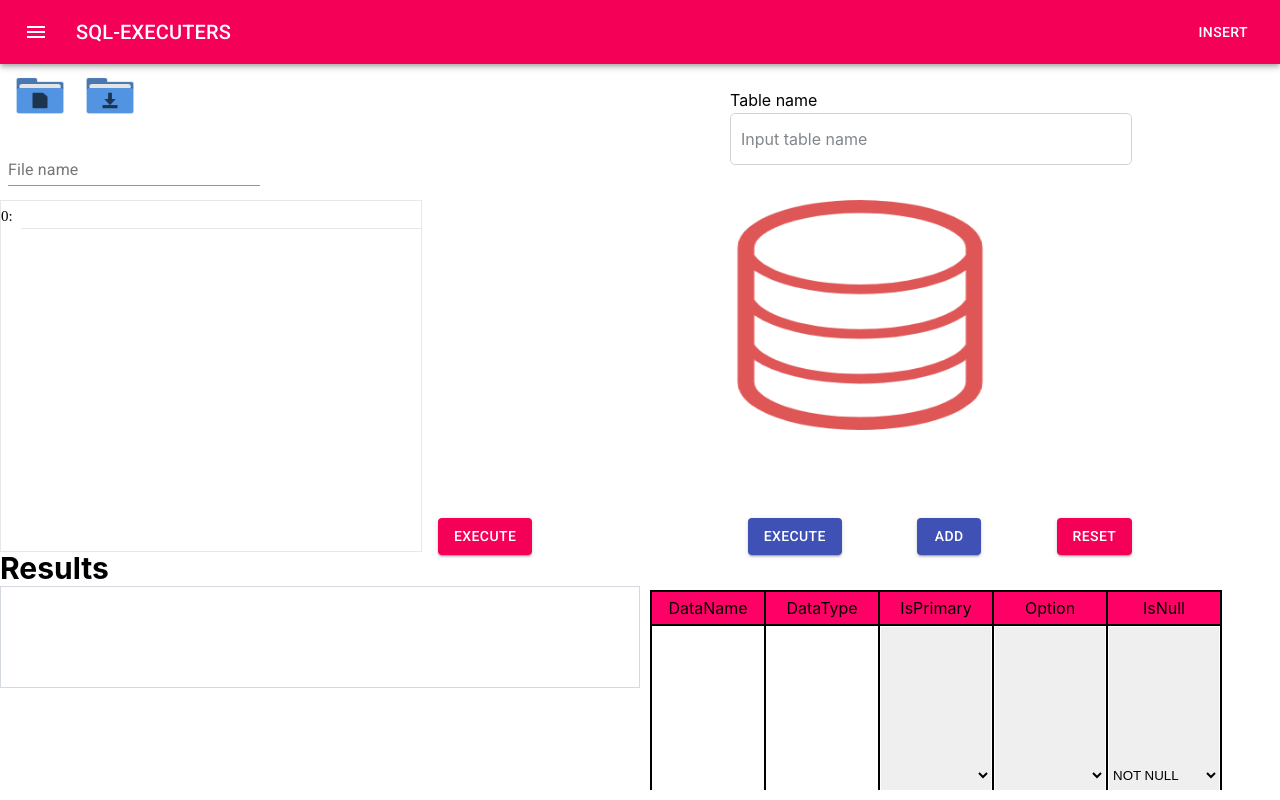
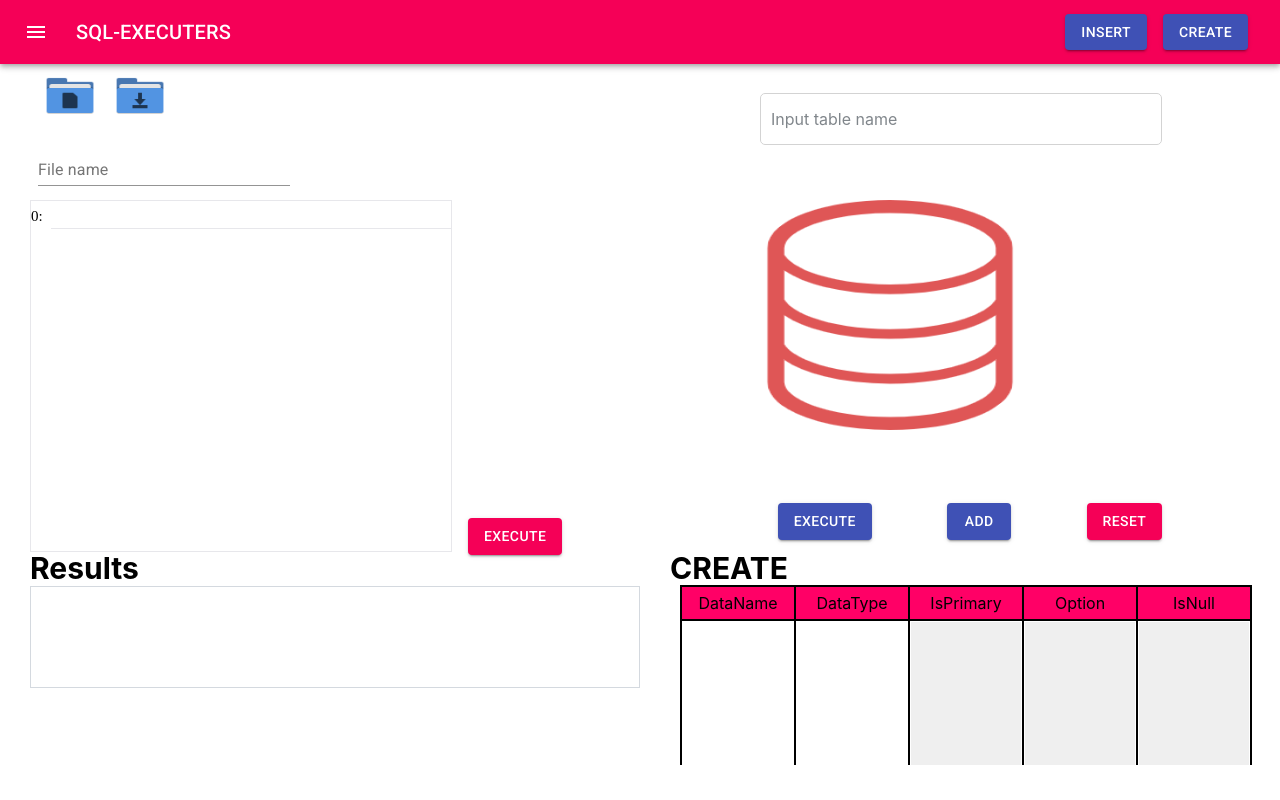
Before and after one commit to u-kai/sql-executers, a React (Create React App) app: page / in a window 1280 px wide. Built offline with nearby package versions, Linux system fonts and the light colour scheme.

Commit message:
add error handle complate

```diff
--- a/src/components/atoms/ButtonAppBar-MaterialUI.tsx
+++ b/src/components/atoms/ButtonAppBar-MaterialUI.tsx
@@ -7,6 +7,7 @@ import Typography from '@material-ui/core/Typography';
 import Button from '@material-ui/core/Button';
 import IconButton from '@material-ui/core/IconButton';
 import MenuIcon from '@material-ui/icons/Menu';
+import {ContainedButtons} from "../atoms/Bottun_MatirialUI"
 
 const useStyles = makeStyles((theme: Theme) =>
   createStyles({
@@ -25,19 +26,18 @@ const useStyles = makeStyles((theme: Theme) =>
 
 type Props = {
     buttons?:string[]
-    onClicks?:((event: React.MouseEvent<HTMLButtonElement, MouseEvent>) => void)[]
+    onClick?: ((event: Reac.MouseEvent<HTMLButtonElement, MouseEvent>) => void)[] | undefined
     color?: "inherit" | "transparent" | "default" | "primary" | "secondary" | undefined
     title?:string
     futter?:boolean
-
 }
 export const ButtonAppBar:VFC<Props> = (props) => {
   const classes = useStyles();
-  const {buttons,onClicks=[console.log("")],color="secondary",title="SQL-EXECUTERS",futter=false} = props
+  const {buttons,onClick,color="secondary",title="SQL-EXECUTERS",futter=false} = props
+  console.log(onClick)
   return (
     <>
-    {futter ? (
-      <div className={classes.root}>
+     <div className={classes.root}>
       <AppBar position="static" color={color}>
         <Toolbar>
           <IconButton edge="start" className={classes.menuButton} color="inherit" aria-label="menu">
@@ -47,44 +47,11 @@ export const ButtonAppBar:VFC<Props> = (props) => {
             {title}
           </Typography>
             {buttons?.map((button,i)=>(
-                onClicks[i] ? (
-                <Button color="inherit" onClick={(e)=>onClicks[i]}>
-                    {button}
-                </Button>
-                ) : (
-                <Button color="inherit">
-                    {button}
-                </Button>
-                )
+                <ContainedButtons onClick={onClick![i]} color={"primary"} value={button}></ContainedButtons>
             ))}
         </Toolbar>
       </AppBar>
     </div>
-    ):(
-      <div className={classes.root}>
-      <AppBar position="static" color={color}>
-        <Toolbar>
-          <IconButton edge="start" className={classes.menuButton} color="inherit" aria-label="menu">
-            <MenuIcon />
-          </IconButton>
-          <Typography variant="h6" className={classes.title}>
-            {title}
-          </Typography>
-            {buttons?.map((button,i)=>(
-                onClicks[i] ? (
-                <Button color="inherit" onClick={(e)=>onClicks[i]}>
-                    {button}
-                </Button>
-                ) : (
-                <Button color="inherit">
-                    {button}
-                </Button>
-                )
-            ))}
-        </Toolbar>
-      </AppBar>
-    </div>
-    )}
     </>
   );
 }
--- a/src/components/atoms/TransformInput.tsx
+++ b/src/components/atoms/TransformInput.tsx
@@ -12,7 +12,7 @@ type Props = {
 
 export const TransformInput:VFC<Props> = (props)=>{
     const {lineColor="#3be5ae",defaultChildren="Input password"
-    ,onChange,id,value="",label="Password",onBlur} = props
+    ,onChange,id,value="",label="",onBlur} = props
     const [color,setColor] = useState("lightgray")
     const [isInput,setIsInput] = useState(false)
     const handleFocus = ()=>{
--- a/src/components/molecules/TextareaToSQL.tsx
+++ b/src/components/molecules/TextareaToSQL.tsx
@@ -84,7 +84,6 @@ export const TextareaToSQL:VFC<Props> = (props) =>{
                 cloneClass.makeClone(row)
             })
         }
-        console.log("fasdfasdfa",cloneClass.clone)
         setMultiLineCells(cloneClass.clone)
     }
     const handleChange = (e:CellChageEvent,index:number,column:string) => {
@@ -122,8 +121,13 @@ export const TextareaToSQL:VFC<Props> = (props) =>{
     }
     const resetAndChangeUI = () => {
         setColumns(initColumns.slice())
-        setMultiLineCells([Object.assign({},initState)])
+        if(initState){
+            setMultiLineCells([Object.assign({},initState)])
+        }else{
+            setMultiLineCells([])
+        }
 
+        console.log("after",[Object.assign({},initState)])
     }
     const cellChildren = (value:string,index:number,column:string) => {
         switch(column){
@@ -178,7 +182,6 @@ export const TextareaToSQL:VFC<Props> = (props) =>{
                     onBlur={sendTableNameAndsetColumns}
                     lineColor={"red"}
                     defaultChildren={"Input table name"}
-                    label={"Table name"}
                     value={tableName}
                     onChange={(e)=>setTableName(e.target.value)}/>
                 </InputContener>
@@ -189,12 +192,9 @@ export const TextareaToSQL:VFC<Props> = (props) =>{
                     onChange={pasteToTable}
                     value={textarea}/>
             </ImageContener>
-            {/* <ResetButtonContener>
-                <ContainedButtons
-                    onClick={resetAndChangeUI}
-                    color="secondary"
-                    value={"RESET"}/>
-            </ResetButtonContener> */}
+            <TitleContener>
+            {sqlType.toLocaleUpperCase()}
+            </TitleContener>
             <TableContener>
                 <Table
                 columns={columns}
@@ -231,12 +231,19 @@ display:grid;
 width:600px;
 height:600px;
 grid-template-columns:70px 460px 70px;
-grid-template-rows:130px 250px 100px 30px 210px;
+grid-template-rows:130px 250px 100px 25px 190px;
 `
 const InputContener = styled.div`
 margin:20px;
 grid-row:1/2;
 grid-column:2/3;
+`
+
+const TitleContener = styled.div`
+grid-row:4/5;
+grid-column:1/2;
+font-size:30px;
+font-weight:bold;
 `
 const ImageContener = styled.div`
 width:310px;
@@ -260,19 +267,11 @@ height:px;
 // justify-content:center;
 padding:10px;
 `
-// const TableContener = styled.div<{height:number}>`
-// grid-row: 4 / 5;
-// grid-column: 1 / 4;
-// overflow:auto;
-// height:${props=>props.height}px;
-// // display:flex;
-// // justify-content:center;
-// padding:10px;
-// `
+
 const ButtonsContener = styled.div`
 grid-row: 3 / 4;
 grid-column: 2 / 3;
-margin-top:60px;
+margin-top:45px;
 display:flex;
 justify-content:space-around;
 `
--- a/src/components/organisms/TextareInsertProps.tsx
+++ b/src/components/organisms/TextareInsertProps.tsx
@@ -1,6 +1,7 @@
 import {TextareaToSQL} from "../molecules/TextareaToSQL"
 
 export const TextareaInsertProps = () => {
+    console.log("Insert")
     const url = "copyToInsert"
     const constColumns:string[] = []
     type ColumnValue = {[key:string]:string}
@@ -37,6 +38,7 @@ export const TextareaInsertProps = () => {
 
     return (
         <TextareaToSQL
+        // initState={}
         url={url}
         initColumns={constColumns}
         sqlType={sqlType}
--- a/src/components/pages/SQLExecuters.tsx
+++ b/src/components/pages/SQLExecuters.tsx
@@ -8,10 +8,13 @@ import { removeLastChar, removeLastValue } from "functions/editerFucntions"
 import {postDataAndReturnResposeJson} from "functions/tableFunctions"
 import {Table as TableEditer} from "../atoms/TableEditer"
 import { TableContainer } from "@material-ui/core"
+import {TextareaInsertProps} from "../organisms/TextareInsertProps"
+type IorC = "insert" | "create"
 export const SQLExrcuters = () =>{
     const [sentences,setSentences] = useState([""])
     const [rows,setRows] = useState<string[][][]>([[[]]])
     const [columns, setColumns] = useState<string[][]>([[]])
+    const [IorC,setIorC] = useState<IorC>("create")
     const onClick = () =>{
         const querys = returnQuerys()
         console.log(querys)
@@ -28,7 +31,7 @@ export const SQLExrcuters = () =>{
                 let cloneValues:string[][][] = []
                 let valuesBuff:string[][]= []
                 try{
-
+                    console.log("results",results)
                     results.forEach((result)=>{
                         if(result[0]!==undefined){
                             console.log(result[0])
@@ -48,10 +51,13 @@ export const SQLExrcuters = () =>{
                             valuesBuff=[]
                         }
                     })
-                }catch(e){
-                    console.log(e)}
-                setRows(cloneValues)
-                setColumns(cloneColumns)
+                }catch(e){console.log(e)}
+
+                if(cloneColumns.length !== 0 && cloneValues.length !== 0){
+                    setRows(cloneValues)
+                    setColumns(cloneColumns)
+                }
+
             }
 
 
@@ -66,22 +72,13 @@ export const SQLExrcuters = () =>{
         return querys
     }
     //{[key:string]:string|number|null|undefined}[]
-    const getColumns = (results:{[key:string]:string|number|null|undefined}[][]) => {
-        console.log(results[0][0],"success")
-        return Object.keys(results[0][0])
-    }
-    useEffect(()=>{
-        const contener = document.getElementById(`tableContener`)
-        if(contener){
-            console.log(contener.clientHeight)
-        }
-    },[columns])
+
     return (
         <Contener>
             <HeaderContener>
                 <ButtonAppBar
-                buttons={["INSERT"]}
-                onClicks={[(e)=>console.log("I")]}/>
+                buttons={["INSERT","CREATE"]}
+                onClick={[(e)=>setIorC("insert"),(e)=>setIorC("create")]}/>
             </HeaderContener>
             <EditersContener>
                 <EditersAndButton
@@ -90,7 +87,11 @@ export const SQLExrcuters = () =>{
                     setSentences={setSentences}></EditersAndButton>
             </EditersContener>
             <CopyDBContener>
-                <TextareaCreateProps></TextareaCreateProps>
+                {IorC === "create" ? (
+                    <TextareaCreateProps></TextareaCreateProps>
+                ):(
+                    <TextareaInsertProps></TextareaInsertProps>
+                )}
             </CopyDBContener>
             <Results>Results</Results>
             <TablesConetener
@@ -119,6 +120,7 @@ const Results = styled.div`
 font-size:30px;
 margin:0px;
 font-weight:bold;
+margin-left:30px;
 `
 
 const Contener = styled.div`
@@ -138,11 +140,13 @@ grid-column:1/3;
 const EditersContener = styled.div`
 grid-row:2/3;
 grid-column:1/2;
+margin-left:30px;
 `
 
 const CopyDBContener = styled.div`
 grid-row:2/3;
 grid-column:2/3;
+margin-left:30px;
 `
 
 const TablesConetener = styled.div`
@@ -150,4 +154,5 @@ gird-row:3/4;
 grid-column:1/2;
 padding:10px;
 border:solid #d4d9df 1px;
+margin-left:30px;
 `
```
